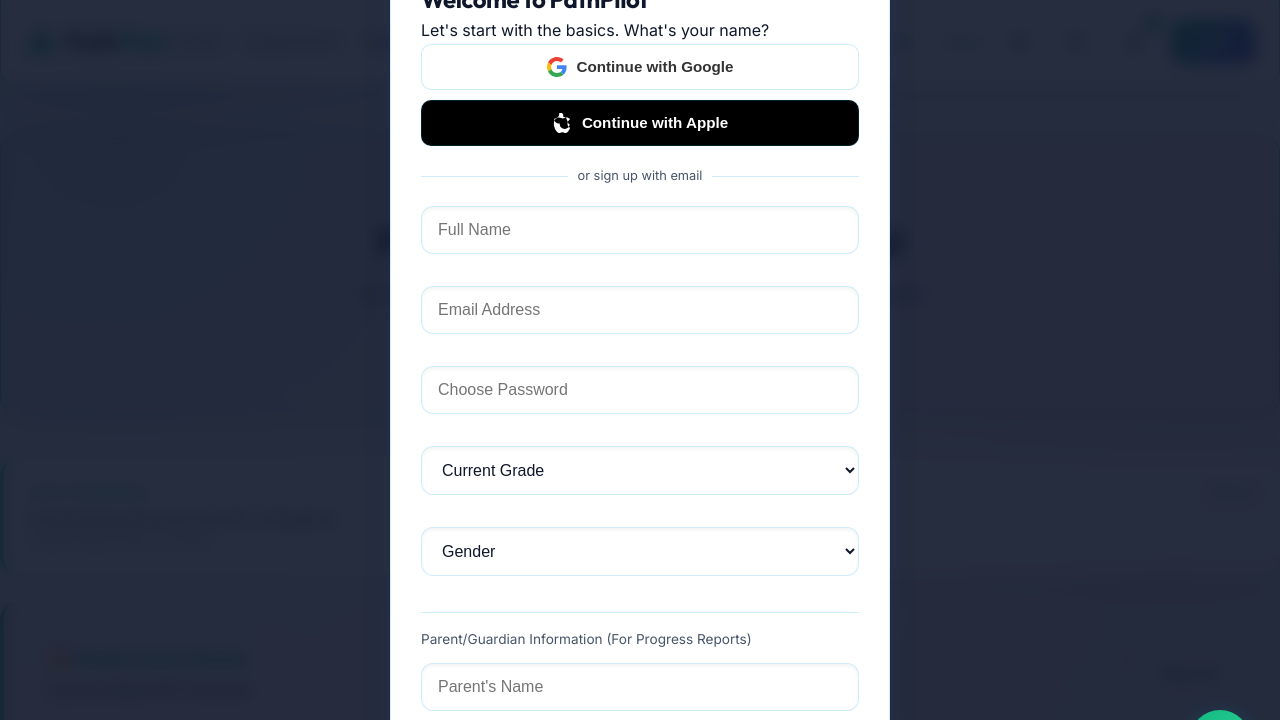
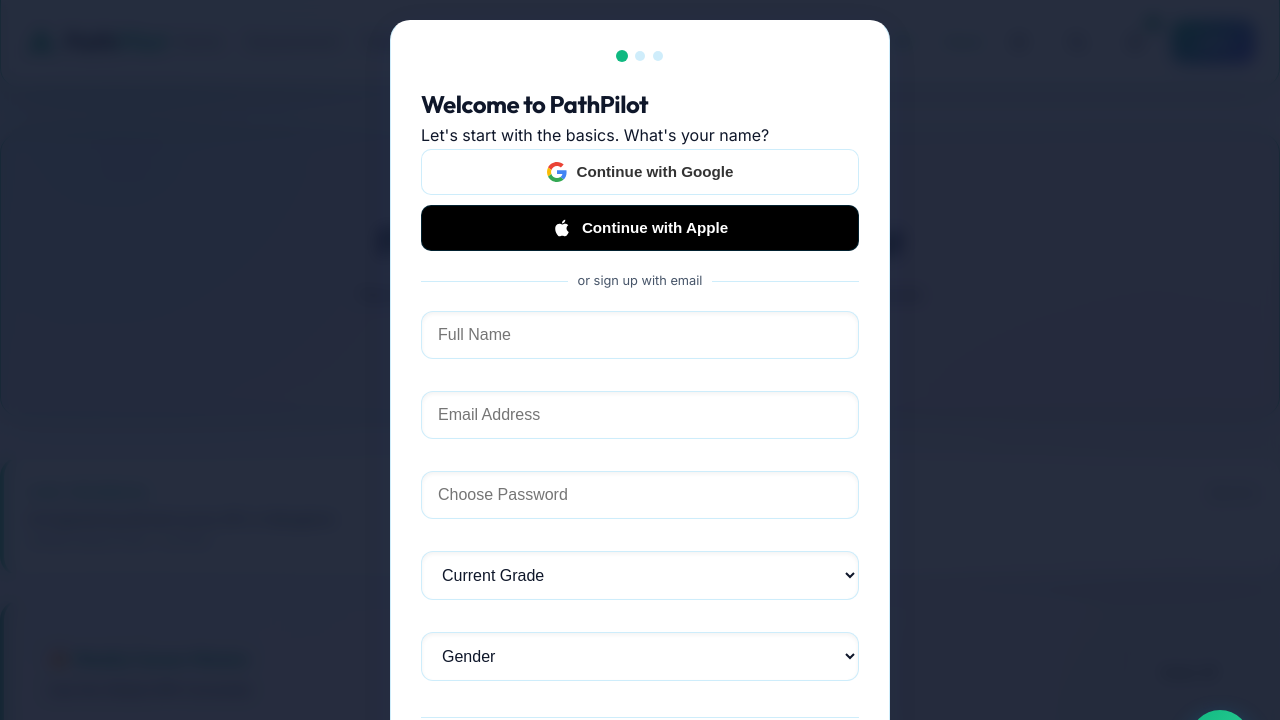
Before and after one commit to sudahemavardhanreddy/PathPilot, a website: page index.html in a window 1280 px wide. Shown: the top 720 px of the page. Drawn offline with Linux system fonts and the light colour scheme; no server answers.

Commit message:
fix: modal scrollable, correct Apple logo

```diff
--- a/index.html
+++ b/index.html
@@ -207,8 +207,8 @@
     </nav>
 
     <!-- Multi-Step Onboarding Modal -->
-    <div id="onboarding-modal" class="modal-overlay">
-        <div class="modal-content glass-card animate">
+    <div id="onboarding-modal" class="modal-overlay" style="overflow-y: auto; align-items: flex-start; padding: 20px 0;">
+        <div class="modal-content glass-card animate" style="margin: auto; max-height: none;">
             <div id="step-indicators" class="step-indicators">
                 <div class="step-dot active"></div>
                 <div class="step-dot"></div>
@@ -226,7 +226,7 @@
                     Continue with Google
                 </button>
                 <button style="width:100%; display:flex; align-items:center; justify-content:center; gap:10px; padding:12px; border-radius:10px; border:1px solid var(--glass-border); background:#000; color:#fff; font-size:0.95rem; font-weight:600; cursor:pointer; margin-bottom:20px;" onclick="alert('Apple Sign-In requires an Apple Developer account. Use Google or email instead.')">
-                    <svg width="20" height="20" viewBox="0 0 814 1000" fill="white"><path d="M788.1 340.9c-5.8 4.5-108.2 62.2-108.2 190.5 0 148.4 130.3 200.9 134.2 202.2-.6 3.2-20.7 71.9-68.7 141.9-42.8 61.6-87.5 123.1-155.5 123.1s-85.5-39.5-164-39.5c-76 0-103.7 40.8-165.9 40.8s-105-57.8-155.5-127.4C46 790.7 0 663 0 541.8c0-207.5 135.4-317.3 269-317.3 70.1 0 128.4 46.4 172.5 46.4 42.8 0 109.6-49 192.5-49 30.8 0 108.2 2.6 168.6 71.9zm-174.5-89.3c-23.1-30.8-58.5-54.5-105.6-54.5-11.5 0-23.1 1.3-34.6 3.9 1.3-11.5 1.9-23.1 1.9-34.6 0-62.2-23.7-124.4-71.9-168.6C364.2 12.3 315.7 0 271.6 0c-1.9 0-3.8 0-5.8.6 1.9 13.4 2.6 27.4 2.6 40.8 0 66.7-26.1 128.4-71.9 173.1-45.8 44.7-108.2 70.8-172.5 70.8-1.9 0-3.8 0-5.8-.6.6 1.9.6 3.8.6 5.8 0 62.2 23.7 124.4 71.9 168.6 45.8 44.7 108.2 70.8 172.5 70.8 11.5 0 23.1-1.3 34.6-3.9-1.3 11.5-1.9 23.1-1.9 34.6 0 62.2 23.7 124.4 71.9 168.6 45.8 44.7 108.2 70.8 172.5 70.8 64.3 0 126.5-26.1 172.5-70.8 48.2-44.2 71.9-106.4 71.9-168.6 0-1.9 0-3.8-.6-5.8-11.5 1.9-23.1 2.6-34.6 2.6z"/></svg>
+                    <svg width="20" height="20" viewBox="0 0 24 24" fill="white" xmlns="http://www.w3.org/2000/svg"><path d="M18.71 19.5c-.83 1.24-1.71 2.45-3.05 2.47-1.34.03-1.77-.79-3.29-.79-1.53 0-2 .77-3.27.82-1.31.05-2.3-1.32-3.14-2.53C4.25 17 2.94 12.45 4.7 9.39c.87-1.52 2.43-2.48 4.12-2.51 1.28-.02 2.5.87 3.29.87.78 0 2.26-1.07 3.8-.91.65.03 2.47.26 3.64 1.98-.09.06-2.17 1.28-2.15 3.81.03 3.02 2.65 4.03 2.68 4.04-.03.07-.42 1.44-1.38 2.83M13 3.5c.73-.83 1.94-1.46 2.94-1.5.13 1.17-.34 2.35-1.04 3.19-.69.85-1.83 1.51-2.95 1.42-.15-1.15.41-2.35 1.05-3.11z"/></svg>
                     Continue with Apple
                 </button>
 
```
